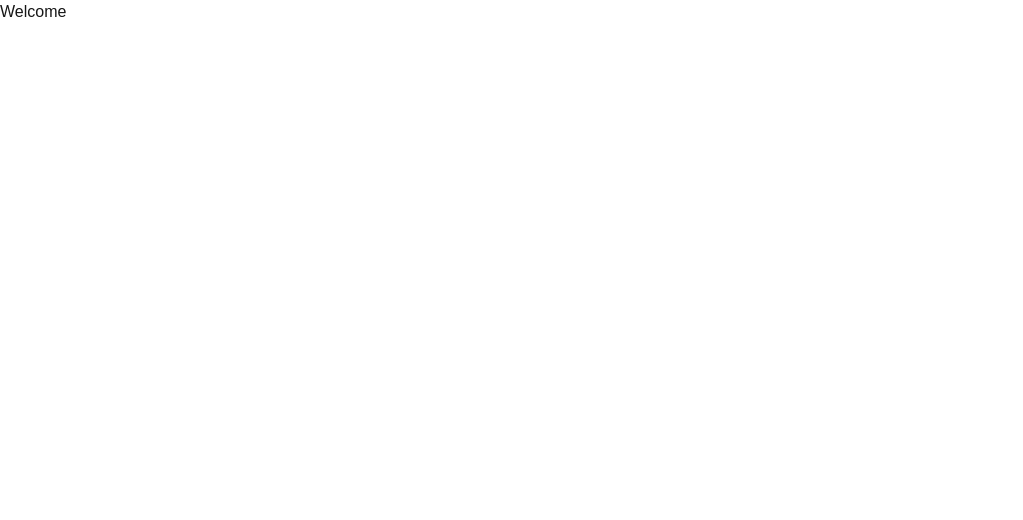
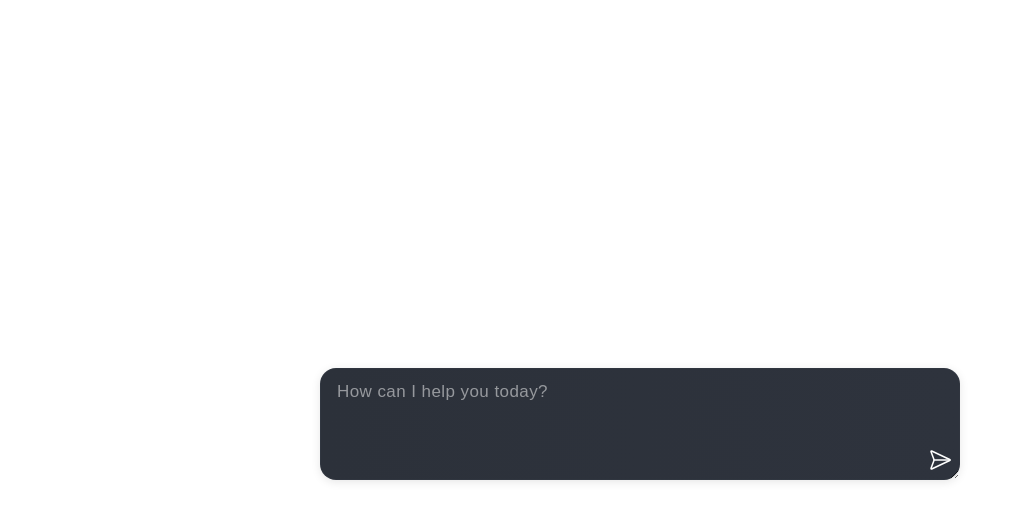
Before and after one commit to ihsanuddienullah/san-ai-chatbot, a Next.js app: page / in a window 1280 px wide. Shown: the top 520 px of the page, without its empty margins (0-1023 px from the left). Built offline with nearby package versions, Linux system fonts and the light colour scheme.

Commit message:
create welcome page

```diff
--- a/src/app/page.tsx
+++ b/src/app/page.tsx
@@ -1,8 +1,6 @@
 'use client'
 
-import Welcome from '@/modules/Home'
-
-import '@/styles/page.css'
+import Welcome from '@/modules/Welcome'
 
 const Home = () => <Welcome />
 
--- a/src/modules/Chat/index.tsx
+++ b/src/modules/Chat/index.tsx
@@ -2,9 +2,9 @@
 import { MinusCircle, SendHorizonalIcon } from 'lucide-react'
 import useCustom from './hooks'
 import ChatThread from '@/components/ChatThread'
+import Sidebar from '@/components/Sidebar'
 
 import '@/styles/page.css'
-import Sidebar from '@/components/Sidebar'
 
 const Chat = () => {
   const { data, ref, methods } = useCustom()
--- a/src/modules/Home/index.tsx
+++ /dev/null
@@ -1,5 +0,0 @@
-const Welcome = () => {
-  return <div>Welcome</div>
-}
-
-export default Welcome
--- /dev/null
+++ b/src/modules/Welcome/index.tsx
@@ -0,0 +1,35 @@
+import '@/styles/welcome.css'
+import { SendHorizonalIcon } from 'lucide-react'
+
+const Welcome = () => {
+  return (
+    <div className="welcome-container">
+      <div className="flex flex-col items-center md:justify-center gap-4 w-full md:w-1/2 h-1/2 md:h-full justify-between">
+        Welcome to San AI Chatbot
+        <div className="w-full">
+          <form
+            onSubmit={() => console.log('submit')}
+            className="h-28 relative"
+          >
+            <textarea
+              // value=""
+              placeholder="How can I help you today?"
+              onChange={() => console.log('input change')}
+              className="input-field"
+              aria-label="Chat Input"
+            />
+            <button
+              type="submit"
+              className="submit-button absolute right-2 bottom-2"
+              aria-label="Send Message"
+            >
+              <SendHorizonalIcon className="submit-icon" strokeWidth={1.5} />
+            </button>
+          </form>
+        </div>
+      </div>
+    </div>
+  )
+}
+
+export default Welcome
--- /dev/null
+++ b/src/styles/welcome.css
@@ -0,0 +1,10 @@
+@reference "tailwindcss";
+
+.welcome-container {
+  @apply flex items-end md:items-center justify-center h-screen text-white text-2xl font-bold;
+}
+
+.input-field {
+  @apply bg-gradient-to-r from-[#2c313a] to-[#2e333d] rounded-xl sm:rounded-2xl px-4 py-3 outline-none focus:ring-1 focus:ring-blue-500/70 focus:border-blue-500/50 transition-all text-[15px] sm:text-[17px] tracking-wide font-normal w-full h-full border border-[#3a404b]/30;
+  box-shadow: 0 2px 10px rgba(0, 0, 0, 0.1);
+}
```
